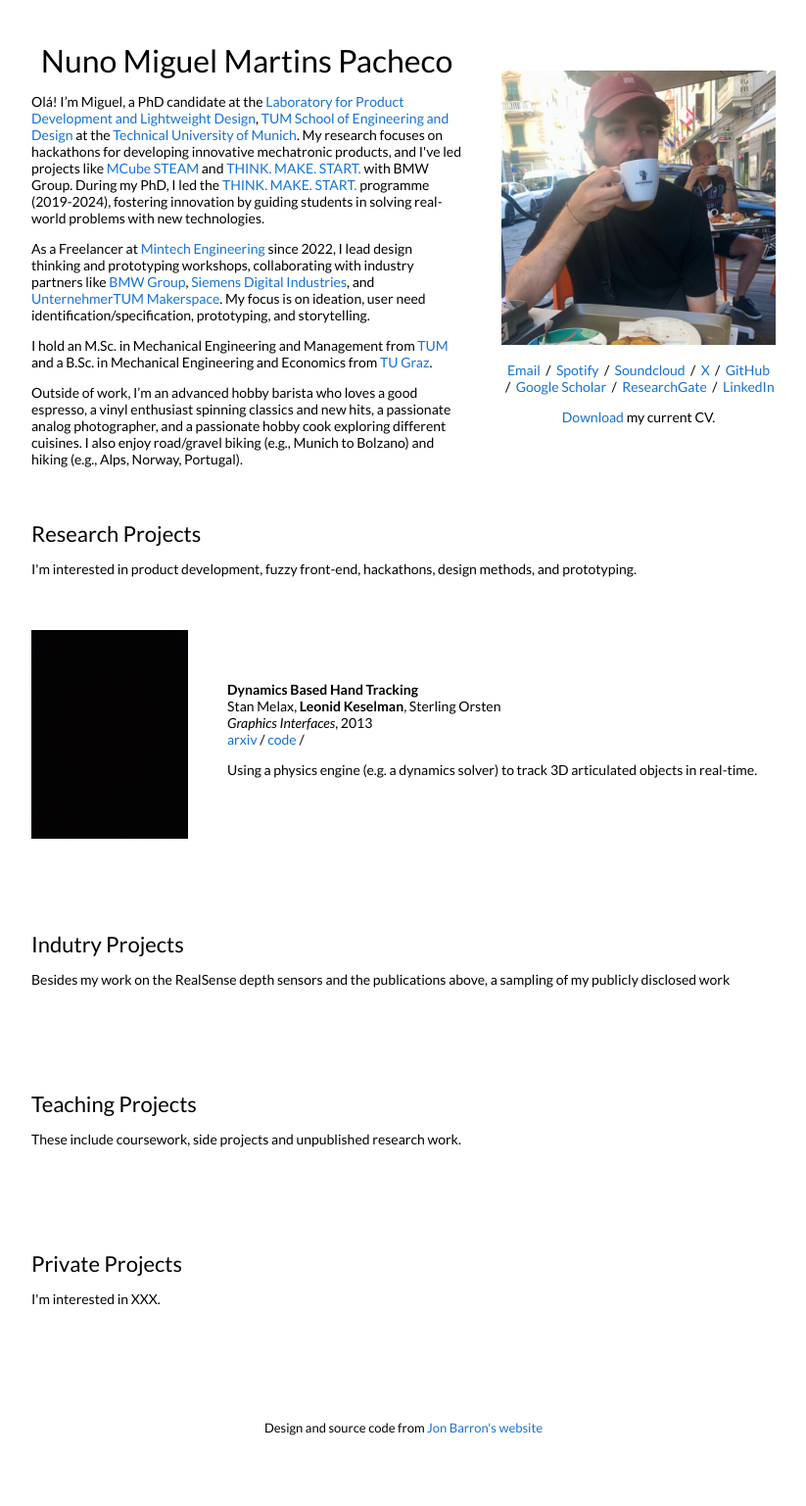
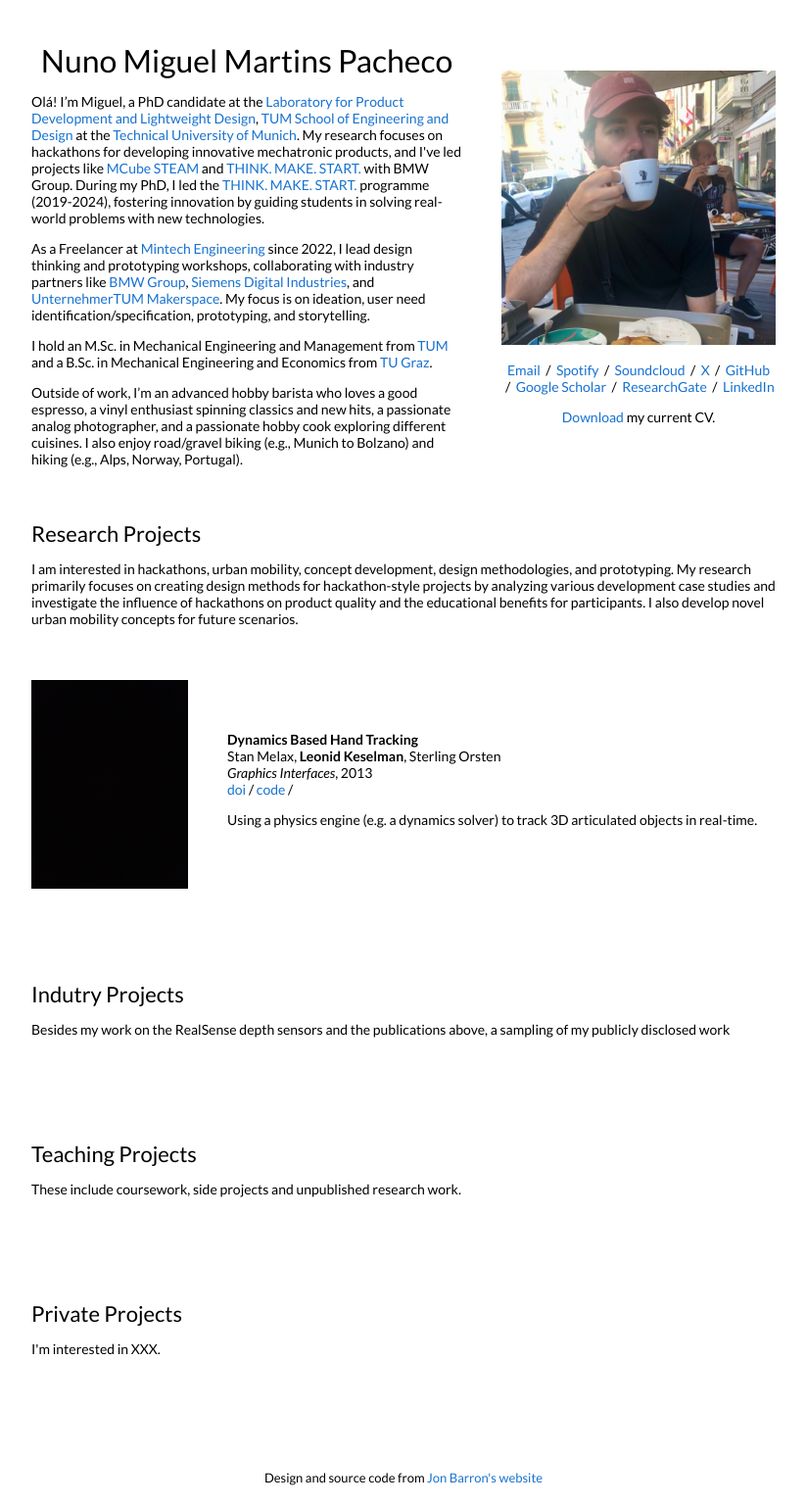
Before and after one commit to martinspacheco/martinspacheco.github.io, a Jekyll site: the page built from _posts/2013-03-01-gi2013.markdown, in a window 1280 px wide. Shown: the whole page at 98% size, without its empty margins (228-1051 px from the left). Built offline with Jekyll 4.4.1, drawn with Linux system fonts in a browser that asks for light colours; before the commit the page ends 1486 px from its top, so only the background shows below that.

Commit message:
Changes to Data Sources/Functions and the Post Template

```diff
--- a/_layouts/default.html
+++ b/_layouts/default.html
@@ -67,7 +67,7 @@
             <td style="padding:2.5%;width:100%;vertical-align:middle">
               <h2>Research Projects</h2>
               <p>
-                I'm interested in product development, fuzzy front-end, hackathons, design methods, and prototyping.
+                I am interested in hackathons, urban mobility, concept development, design methodologies, and prototyping. My research primarily focuses on creating design methods for hackathon-style projects by analyzing various development case studies and investigate the influence of hackathons on product quality and the educational benefits for participants. I also develop novel urban mobility concepts for future scenarios.
               </p>
             </td>
           </tr>
@@ -89,17 +89,24 @@
               <br>
               <em>{{post.venue}}</em>, {{ post.date | date: "%Y" }}
               <br>
-              {% if post.arxiv %}
-              <a href="{{post.arxiv}}">arxiv</a> /
+
+              {% if post.doi %}
+                <a href="{{post.doi}}">doi</a> /
               {% endif %}
               {% if post.video %}
                 <a href="{{post.video}}">video</a> /
+              {% endif %}
+              {% if post.video2 %}
+                <a href="{{post.video2}}">video #2</a> /
               {% endif %}
               {% if post.code %}
                 <a href="{{post.code}}">code</a> /
               {% endif %}
               {% if post.poster %}
                 <a href="{{post.poster}}">poster</a> /
+              {% endif %}
+              {% if post.slides %}
+                <a href="{{post.fullpaper}}">full paper</a> /
               {% endif %}
               {% if post.slides %}
                 <a href="{{post.slides}}">slides</a> /
@@ -110,6 +117,8 @@
               {% if post.youtube %}
                 <a href="{{post.youtube}}">youtube</a> /
               {% endif %}
+
+
               <p></p>
               {{ post.excerpt }}
             </td>
@@ -147,20 +156,8 @@
               {{ post.date | date: "%Y-%m-%d" }}
 
               <br>
-              {% if post.website %}
-              <a href="{{post.website}}">website</a> /
-              {% endif %}
-              {% if post.paper %}
-              <a href="{{post.paper}}">paper</a> /
-              {% endif %}
-              {% if post.patent %}
-              <a href="{{post.patent}}">patent</a> /
-              {% endif %}
-              {% if post.patent2 %}
-              <a href="{{post.patent2}}">patent #2</a> /
-              {% endif %}
-              {% if post.patent3 %}
-              <a href="{{post.patent3}}">patent #3</a> /
+              {% if post.doi %}
+                <a href="{{post.doi}}">doi</a> /
               {% endif %}
               {% if post.video %}
                 <a href="{{post.video}}">video</a> /
@@ -175,7 +172,16 @@
                 <a href="{{post.poster}}">poster</a> /
               {% endif %}
               {% if post.slides %}
+                <a href="{{post.fullpaper}}">full paper</a> /
+              {% endif %}
+              {% if post.slides %}
                 <a href="{{post.slides}}">slides</a> /
+              {% endif %}
+              {% if post.website %}
+                <a href="{{post.website}}">website</a> /
+              {% endif %}
+              {% if post.youtube %}
+                <a href="{{post.youtube}}">youtube</a> /
               {% endif %}
               <p></p>
               {{ post.excerpt }}
@@ -214,20 +220,8 @@
               {{ post.date | date: "%Y-%m-%d" }}
 
               <br>
-              {% if post.website %}
-              <a href="{{post.website}}">website</a> /
-              {% endif %}
-              {% if post.paper %}
-              <a href="{{post.paper}}">paper</a> /
-              {% endif %}
-              {% if post.patent %}
-              <a href="{{post.patent}}">patent</a> /
-              {% endif %}
-              {% if post.patent2 %}
-              <a href="{{post.patent2}}">patent #2</a> /
-              {% endif %}
-              {% if post.patent3 %}
-              <a href="{{post.patent3}}">patent #3</a> /
+              {% if post.doi %}
+                <a href="{{post.doi}}">doi</a> /
               {% endif %}
               {% if post.video %}
                 <a href="{{post.video}}">video</a> /
@@ -242,7 +236,16 @@
                 <a href="{{post.poster}}">poster</a> /
               {% endif %}
               {% if post.slides %}
+                <a href="{{post.fullpaper}}">full paper</a> /
+              {% endif %}
+              {% if post.slides %}
                 <a href="{{post.slides}}">slides</a> /
+              {% endif %}
+              {% if post.website %}
+                <a href="{{post.website}}">website</a> /
+              {% endif %}
+              {% if post.youtube %}
+                <a href="{{post.youtube}}">youtube</a> /
               {% endif %}
               <p></p>
               {{ post.excerpt }}
@@ -282,17 +285,23 @@
               <br>
               <em>{{post.venue}}</em>, {{ post.date | date: "%Y" }}
               <br>
-              {% if post.arxiv %}
-              <a href="{{post.arxiv}}">arxiv</a> /
+              {% if post.doi %}
+                <a href="{{post.doi}}">doi</a> /
               {% endif %}
               {% if post.video %}
                 <a href="{{post.video}}">video</a> /
+              {% endif %}
+              {% if post.video2 %}
+                <a href="{{post.video2}}">video #2</a> /
               {% endif %}
               {% if post.code %}
                 <a href="{{post.code}}">code</a> /
               {% endif %}
               {% if post.poster %}
                 <a href="{{post.poster}}">poster</a> /
+              {% endif %}
+              {% if post.slides %}
+                <a href="{{post.fullpaper}}">full paper</a> /
               {% endif %}
               {% if post.slides %}
                 <a href="{{post.slides}}">slides</a> /
--- a/_posts/2013-03-01-gi2013.markdown
+++ b/_posts/2013-03-01-gi2013.markdown
@@ -8,7 +8,7 @@ author: "Leo Keselman"
 venue: "Graphics Interfaces"
 authors: "Stan Melax, <strong>Leonid Keselman</strong>, Sterling Orsten"
 subtitle: "Dynamics based 3D skeletal hand tracking"
-arxiv: https://arxiv.org/abs/1705.07640
+doi: https://arxiv.org/abs/1705.07640
 code: https://github.com/IntelRealSense/hand_tracking_samples
 ---
 
```
Lines whose indentation alone changed are shown as unchanged.
